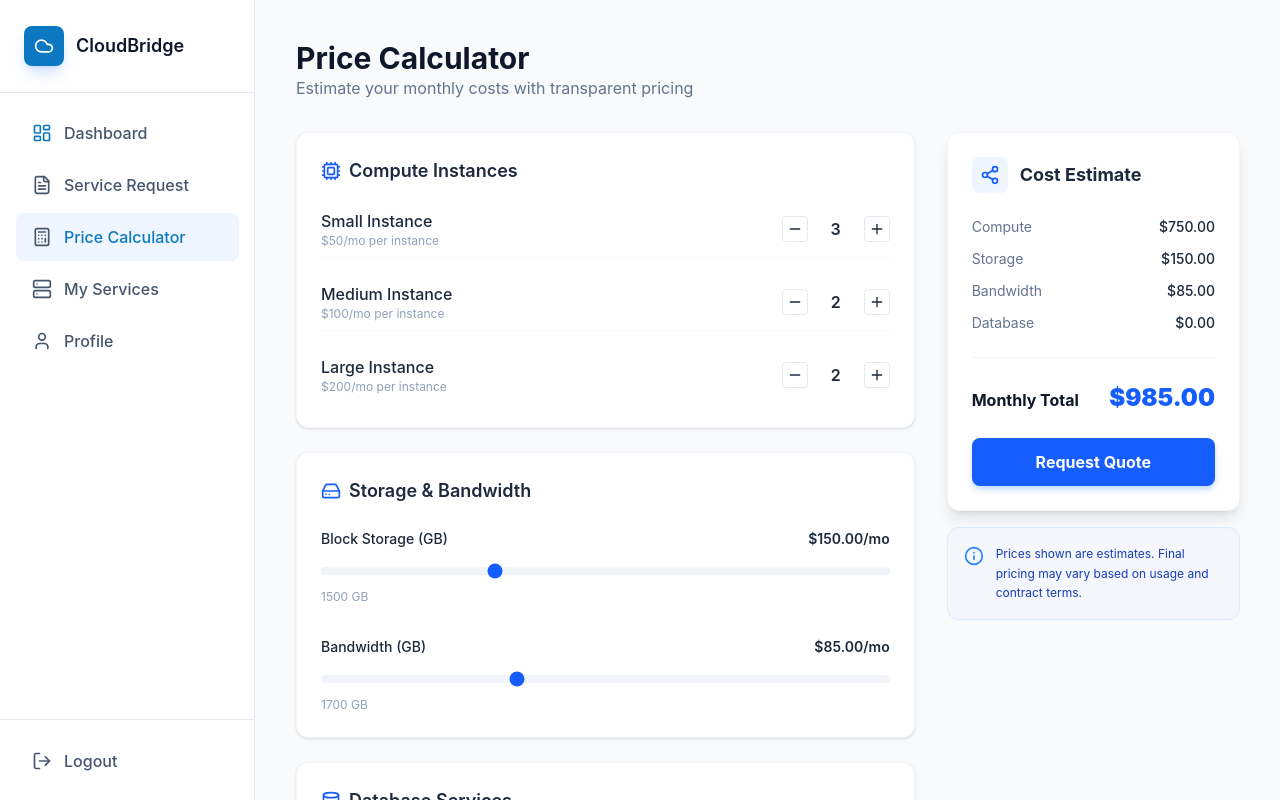
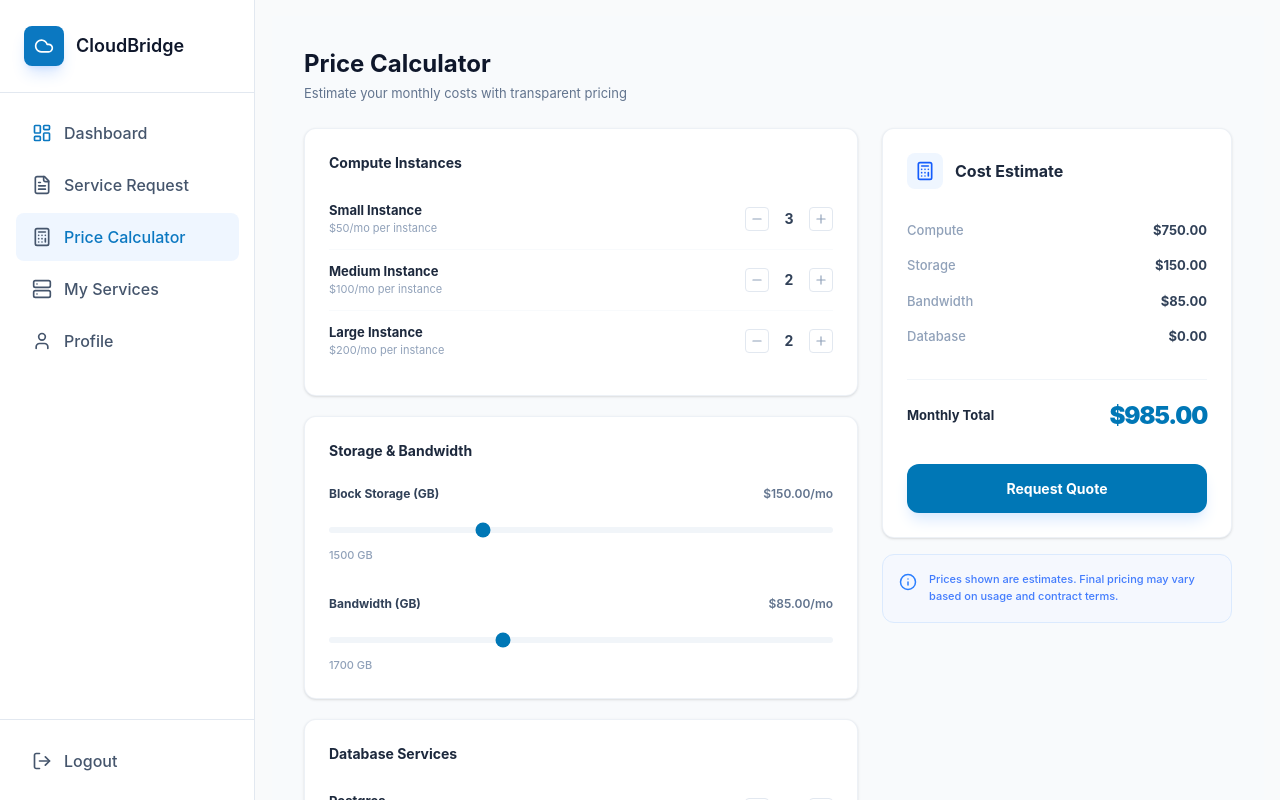
Before and after one commit to Dakshinkali-Team/Portal-CloudBridge, a React (Vite) app in the folder client/cloudbridge/: page /price-calculator in a window 1280 px wide. Shown: the top 800 px of the page. Built offline with nearby package versions, Linux system fonts and the light colour scheme.

Commit message:
feat: interactive price calculator with dynamic totals and figma styling

```diff
--- a/client/cloudbridge/src/pages/PriceCalculator.jsx
+++ b/client/cloudbridge/src/pages/PriceCalculator.jsx
@@ -1,162 +1,181 @@
 import React, { useState, useMemo } from 'react';
-import { Minus, Plus, Database, Cpu, HardDrive, Share2, Info } from 'lucide-react';
+import { Plus, Minus, Calculator, Info } from 'lucide-react';
+
+const InstanceRow = ({ label, price, value, onAdd, onSub }) => (
+  <div className="flex items-center justify-between py-3 border-b border-slate-50 last:border-0">
+    <div>
+      <h4 className="text-[13px] font-bold text-slate-800 font-sans">{label}</h4>
+      <p className="text-[11px] text-slate-400 font-sans">${price}/mo per instance</p>
+    </div>
+    <div className="flex items-center gap-3">
+      <button
+        onClick={onSub}
+        className="p-1 border border-slate-200 rounded text-slate-400 hover:bg-slate-100 transition-colors"
+      >
+        <Minus size={14} />
+      </button>
+      <span className="w-4 text-center text-sm font-bold text-slate-700">{value}</span>
+      <button
+        onClick={onAdd}
+        className="p-1 border border-slate-200 rounded text-slate-400 hover:bg-slate-100 transition-colors"
+      >
+        <Plus size={14} />
+      </button>
+    </div>
+  </div>
+);
 
 const PriceCalculator = () => {
-  // States for dynamic calculations
-  const [compute, setCompute] = useState({ small: 3, medium: 2, large: 2 });
+  // 1. States for inputs
+  const [instances, setInstances] = useState({ small: 3, medium: 2, large: 2 });
   const [storage, setStorage] = useState(1500);
   const [bandwidth, setBandwidth] = useState(1700);
-  const [databases, setDatabases] = useState({ postgres: 0, mysql: 0, redis: 0 });
 
-  // Calculation Logic based on image_187c69.png
-  const totals = useMemo(() => {
-    const computeCost = (compute.small * 50) + (compute.medium * 100) + (compute.large * 200);
-    const storageCost = storage * 0.1; // $0.10 per GB
-    const bandwidthCost = bandwidth * 0.05; // $0.05 per GB
-    const dbCost = (databases.postgres * 80) + (databases.mysql * 75) + (databases.redis * 60);
-
-    return {
-      compute: computeCost,
-      storage: storageCost,
-      bandwidth: bandwidthCost,
-      database: dbCost,
-      grandTotal: computeCost + storageCost + bandwidthCost + dbCost
-    };
-  }, [compute, storage, bandwidth, databases]);
-
-  const updateCount = (type, key, delta) => {
-    if (type === 'compute') {
-      setCompute(prev => ({ ...prev, [key]: Math.max(0, prev[key] + delta) }));
-    } else {
-      setDatabases(prev => ({ ...prev, [key]: Math.max(0, prev[key] + delta) }));
-    }
+  // 2. Constants for Unit Prices
+  const unitPrices = {
+    small: 50,
+    medium: 100,
+    large: 200,
+    storagePerGB: 0.10, // $0.10 per GB
+    bandwidthPerGB: 0.05 // $0.05 per GB
   };
 
+  // 3. Dynamic Calculations using useMemo
+  const computeTotal = useMemo(() => {
+    return (instances.small * unitPrices.small) +
+           (instances.medium * unitPrices.medium) +
+           (instances.large * unitPrices.large);
+  }, [instances]);
+
+  const sPrice = useMemo(() => (storage * unitPrices.storagePerGB), [storage]);
+  const bPrice = useMemo(() => (bandwidth * unitPrices.bandwidthPerGB), [bandwidth]);
+
+  const monthlyTotal = useMemo(() => {
+    return (computeTotal + sPrice + bPrice).toLocaleString(undefined, {
+      minimumFractionDigits: 2,
+      maximumFractionDigits: 2
+    });
+  }, [computeTotal, sPrice, bPrice]);
+
   return (
-    <div className="p-6 bg-gray-50 min-h-screen font-sans text-slate-800">
-      <div className="max-w-6xl mx-auto">
-        <header className="mb-8">
-          <h1 className="text-3xl font-bold text-slate-900">Price Calculator</h1>
-          <p className="text-slate-500">Estimate your monthly costs with transparent pricing</p>
+    <div className="min-h-full bg-[#F8FAFC] p-8">
+      <header className="mb-6">
+        <h2 className="text-2xl font-bold text-slate-900 font-sans">Price Calculator</h2>
+        <p className="text-[13px] text-slate-500 mt-1 font-sans">Estimate your monthly costs with transparent pricing</p>
       </header>
 
-        <div className="grid grid-cols-1 lg:grid-cols-3 gap-8">
-          {/* Left Column: Inputs */}
-          <div className="lg:col-span-2 space-y-6">
+      <div className="flex flex-col lg:flex-row gap-6 max-w-[1200px]">
+        {/* Left Column */}
+        <div className="flex-1 space-y-5">
 
-            {/* Compute Instances Section */}
-            <section className="bg-white p-6 rounded-xl border border-slate-100 shadow-sm">
-              <h2 className="text-lg font-semibold mb-4 flex items-center">
-                <Cpu className="w-5 h-5 mr-2 text-blue-600" /> Compute Instances
-              </h2>
-              <div className="space-y-4">
-                {[
-                  { id: 'small', label: 'Small Instance', price: 50 },
-                  { id: 'medium', label: 'Medium Instance', price: 100 },
-                  { id: 'large', label: 'Large Instance', price: 200 },
-                ].map((item) => (
-                  <div key={item.id} className="flex items-center justify-between py-2 border-b border-slate-50 last:border-0">
-                    <div>
-                      <p className="font-medium">{item.label}</p>
-                      <p className="text-xs text-slate-400">${item.price}/mo per instance</p>
-                    </div>
-                    <div className="flex items-center space-x-3">
-                      <button onClick={() => updateCount('compute', item.id, -1)} className="p-1 rounded border border-slate-200 hover:bg-slate-50"><Minus className="w-4 h-4"/></button>
-                      <span className="w-8 text-center font-semibold">{compute[item.id]}</span>
-                      <button onClick={() => updateCount('compute', item.id, 1)} className="p-1 rounded border border-slate-200 hover:bg-slate-50"><Plus className="w-4 h-4"/></button>
-                    </div>
-                  </div>
-                ))}
-              </div>
+          {/* Compute Instances */}
+          <section className="bg-white p-6 rounded-xl border border-slate-200/60 shadow-sm">
+            <h3 className="text-sm font-bold text-slate-800 mb-4 font-sans">Compute Instances</h3>
+            <InstanceRow
+              label="Small Instance" price={unitPrices.small} value={instances.small}
+              onAdd={() => setInstances({...instances, small: instances.small + 1})}
+              onSub={() => setInstances({...instances, small: Math.max(0, instances.small - 1)})}
+            />
+            <InstanceRow
+              label="Medium Instance" price={unitPrices.medium} value={instances.medium}
+              onAdd={() => setInstances({...instances, medium: instances.medium + 1})}
+              onSub={() => setInstances({...instances, medium: Math.max(0, instances.medium - 1)})}
+            />
+            <InstanceRow
+              label="Large Instance" price={unitPrices.large} value={instances.large}
+              onAdd={() => setInstances({...instances, large: instances.large + 1})}
+              onSub={() => setInstances({...instances, large: Math.max(0, instances.large - 1)})}
+            />
           </section>
 
-            {/* Storage & Bandwidth Section */}
-            <section className="bg-white p-6 rounded-xl border border-slate-100 shadow-sm">
-              <h2 className="text-lg font-semibold mb-6 flex items-center">
-                <HardDrive className="w-5 h-5 mr-2 text-blue-600" /> Storage & Bandwidth
-              </h2>
+          {/* Storage & Bandwidth - Moveable Sliders */}
+          <section className="bg-white p-6 rounded-xl border border-slate-200/60 shadow-sm">
+            <h3 className="text-sm font-bold text-slate-800 mb-6 font-sans">Storage & Bandwidth</h3>
+
             <div className="space-y-8">
               <div>
-                  <div className="flex justify-between mb-2">
-                    <label className="font-medium text-sm">Block Storage (GB)</label>
-                    <span className="text-sm font-semibold">${totals.storage.toFixed(2)}/mo</span>
+                <div className="flex justify-between text-[12px] font-bold text-slate-700 mb-3 font-sans">
+                  <span>Block Storage (GB)</span>
+                  <span className="text-slate-500 font-semibold">${sPrice.toFixed(2)}/mo</span>
                 </div>
-                  <input type="range" min="0" max="5000" value={storage} onChange={(e) => setStorage(parseInt(e.target.value))} className="w-full h-2 bg-slate-100 rounded-lg appearance-none cursor-pointer accent-blue-600" />
-                  <p className="text-xs text-slate-400 mt-2">{storage} GB</p>
+                <input
+                  type="range" min="0" max="5000" step="50"
+                  value={storage}
+                  onChange={(e) => setStorage(Number(e.target.value))}
+                  className="w-full h-1.5 bg-slate-100 rounded-lg appearance-none cursor-pointer accent-[#0077b6]"
+                />
+                <span className="text-[11px] text-slate-400 mt-2 block font-medium font-sans">{storage} GB</span>
               </div>
+
               <div>
-                  <div className="flex justify-between mb-2">
-                    <label className="font-medium text-sm">Bandwidth (GB)</label>
-                    <span className="text-sm font-semibold">${totals.bandwidth.toFixed(2)}/mo</span>
+                <div className="flex justify-between text-[12px] font-bold text-slate-700 mb-3 font-sans">
+                  <span>Bandwidth (GB)</span>
+                  <span className="text-slate-500 font-semibold">${bPrice.toFixed(2)}/mo</span>
                 </div>
-                  <input type="range" min="0" max="5000" value={bandwidth} onChange={(e) => setBandwidth(parseInt(e.target.value))} className="w-full h-2 bg-slate-100 rounded-lg appearance-none cursor-pointer accent-blue-600" />
-                  <p className="text-xs text-slate-400 mt-2">{bandwidth} GB</p>
+                <input
+                  type="range" min="0" max="5000" step="50"
+                  value={bandwidth}
+                  onChange={(e) => setBandwidth(Number(e.target.value))}
+                  className="w-full h-1.5 bg-slate-100 rounded-lg appearance-none cursor-pointer accent-[#0077b6]"
+                />
+                <span className="text-[11px] text-slate-400 mt-2 block font-medium font-sans">{bandwidth} GB</span>
               </div>
             </div>
           </section>
 
-            {/* Database Services Section */}
-            <section className="bg-white p-6 rounded-xl border border-slate-100 shadow-sm">
-              <h2 className="text-lg font-semibold mb-4 flex items-center">
-                <Database className="w-5 h-5 mr-2 text-blue-600" /> Database Services
-              </h2>
-              <div className="space-y-4">
-                {[
-                  { id: 'postgres', label: 'Postgres', price: 80 },
-                  { id: 'mysql', label: 'Mysql', price: 75 },
-                  { id: 'redis', label: 'Redis', price: 60 },
-                ].map((item) => (
-                  <div key={item.id} className="flex items-center justify-between py-2 border-b border-slate-50 last:border-0">
-                    <div>
-                      <p className="font-medium">{item.label}</p>
-                      <p className="text-xs text-slate-400">${item.price}/mo per instance</p>
-                    </div>
-                    <div className="flex items-center space-x-3">
-                      <button onClick={() => updateCount('db', item.id, -1)} className="p-1 rounded border border-slate-200 hover:bg-slate-50"><Minus className="w-4 h-4"/></button>
-                      <span className="w-8 text-center font-semibold">{databases[item.id]}</span>
-                      <button onClick={() => updateCount('db', item.id, 1)} className="p-1 rounded border border-slate-200 hover:bg-slate-50"><Plus className="w-4 h-4"/></button>
-                    </div>
-                  </div>
-                ))}
-              </div>
+          {/* Database Services */}
+          <section className="bg-white p-6 rounded-xl border border-slate-200/60 shadow-sm">
+            <h3 className="text-sm font-bold text-slate-800 mb-4 font-sans">Database Services</h3>
+            <InstanceRow label="Postgres" price="80" value={0} onAdd={()=>{}} onSub={()=>{}} />
+            <InstanceRow label="Mysql" price="75" value={0} onAdd={()=>{}} onSub={()=>{}} />
+            <InstanceRow label="Redis" price="60" value={0} onAdd={()=>{}} onSub={()=>{}} />
           </section>
         </div>
 
-          {/* Right Column: Cost Estimate Card */}
-          <div className="lg:col-span-1">
-            <div className="sticky top-6 space-y-4">
-              <div className="bg-white p-6 rounded-xl border border-slate-100 shadow-lg">
-                <div className="flex items-center mb-6">
-                  <div className="p-2 bg-blue-50 rounded-lg mr-3">
-                    <Share2 className="w-5 h-5 text-blue-600" />
+        {/* Right Column: Dynamic Cost Estimate */}
+        <div className="w-full lg:w-[350px] space-y-4">
+          <div className="bg-white p-6 rounded-xl border border-slate-200/60 shadow-sm lg:sticky lg:top-8">
+            <div className="flex items-center gap-3 mb-8">
+              <div className="p-2 bg-blue-50 text-blue-600 rounded-lg">
+                <Calculator size={20} />
               </div>
-                  <h3 className="font-bold text-lg">Cost Estimate</h3>
+              <h3 className="font-bold text-slate-800 font-sans">Cost Estimate</h3>
             </div>
 
-                <div className="space-y-3 text-sm border-b border-slate-100 pb-6">
-                  <div className="flex justify-between text-slate-500"><span>Compute</span><span className="font-medium text-slate-800">${totals.compute.toFixed(2)}</span></div>
-                  <div className="flex justify-between text-slate-500"><span>Storage</span><span className="font-medium text-slate-800">${totals.storage.toFixed(2)}</span></div>
-                  <div className="flex justify-between text-slate-500"><span>Bandwidth</span><span className="font-medium text-slate-800">${totals.bandwidth.toFixed(2)}</span></div>
-                  <div className="flex justify-between text-slate-500"><span>Database</span><span className="font-medium text-slate-800">${totals.database.toFixed(2)}</span></div>
+            <div className="space-y-4 mb-8">
+              <div className="flex justify-between text-[13px] font-sans">
+                <span className="text-slate-400 font-medium">Compute</span>
+                <span className="font-bold text-slate-700">${computeTotal.toFixed(2)}</span>
+              </div>
+              <div className="flex justify-between text-[13px] font-sans">
+                <span className="text-slate-400 font-medium">Storage</span>
+                <span className="font-bold text-slate-700">${sPrice.toFixed(2)}</span>
+              </div>
+              <div className="flex justify-between text-[13px] font-sans">
+                <span className="text-slate-400 font-medium">Bandwidth</span>
+                <span className="font-bold text-slate-700">${bPrice.toFixed(2)}</span>
+              </div>
+              <div className="flex justify-between text-[13px] font-sans">
+                <span className="text-slate-400 font-medium">Database</span>
+                <span className="font-bold text-slate-700">$0.00</span>
+              </div>
             </div>
 
-                <div className="mt-6 flex justify-between items-baseline mb-6">
-                  <span className="font-bold text-slate-900">Monthly Total</span>
-                  <span className="text-2xl font-black text-blue-600">${totals.grandTotal.toFixed(2)}</span>
+            <div className="pt-5 border-t border-slate-100 flex justify-between items-center mb-8">
+              <span className="font-bold text-slate-800 text-[13px] font-sans">Monthly Total</span>
+              <span className="text-2xl font-black text-[#0077b6] tracking-tighter font-sans">${monthlyTotal}</span>
             </div>
 
-                <button className="w-full bg-blue-600 hover:bg-blue-700 text-white py-3 rounded-lg font-bold transition-colors shadow-md shadow-blue-200">
+            <button className="w-full py-3.5 bg-[#0077b6] text-white text-[14px] font-bold rounded-xl shadow-lg shadow-blue-100 hover:bg-[#005f91] active:scale-[0.95] transition-all">
               Request Quote
             </button>
           </div>
 
-              <div className="bg-blue-50/50 p-4 rounded-xl border border-blue-100 flex items-start">
-                <Info className="w-5 h-5 text-blue-500 mr-3 mt-0.5 flex-shrink-0" />
-                <p className="text-xs text-blue-800 leading-relaxed">
+          <div className="p-4 bg-blue-50/40 border border-blue-100 rounded-xl flex gap-3">
+            <Info size={18} className="text-blue-500 shrink-0 mt-0.5" />
+            <p className="text-[11px] text-blue-600/80 leading-relaxed font-medium font-sans">
               Prices shown are estimates. Final pricing may vary based on usage and contract terms.
             </p>
-              </div>
-            </div>
           </div>
         </div>
       </div>
```
Lines whose indentation alone changed are shown as unchanged.
